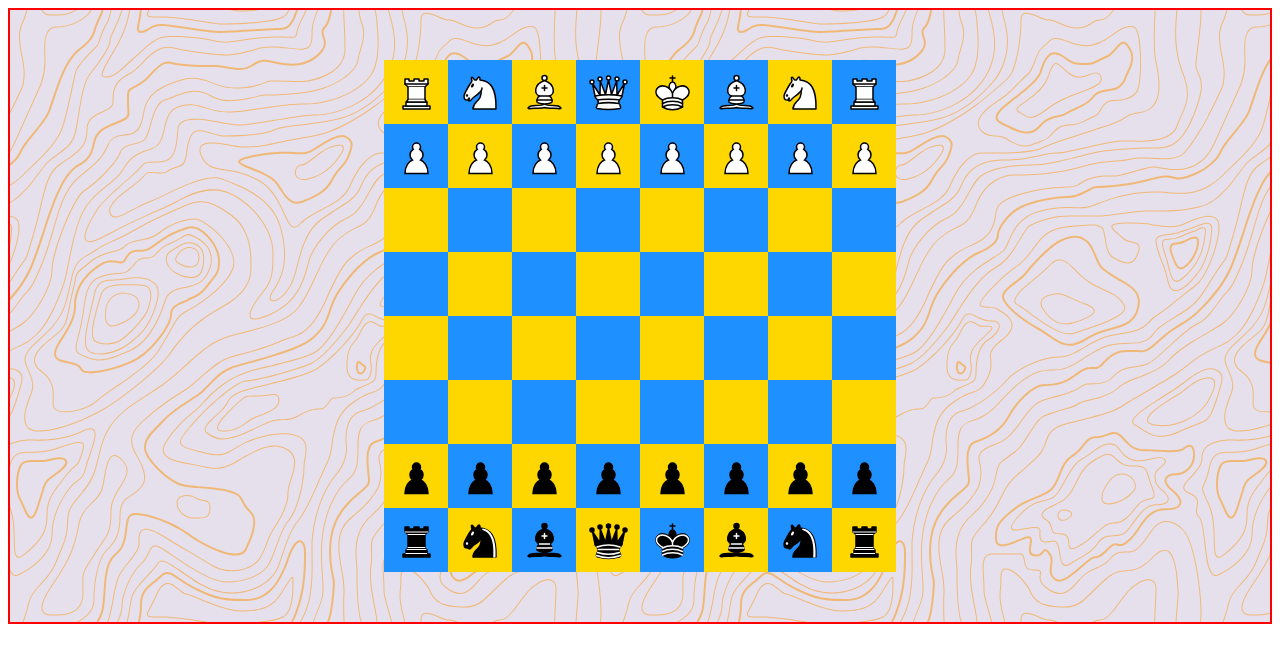
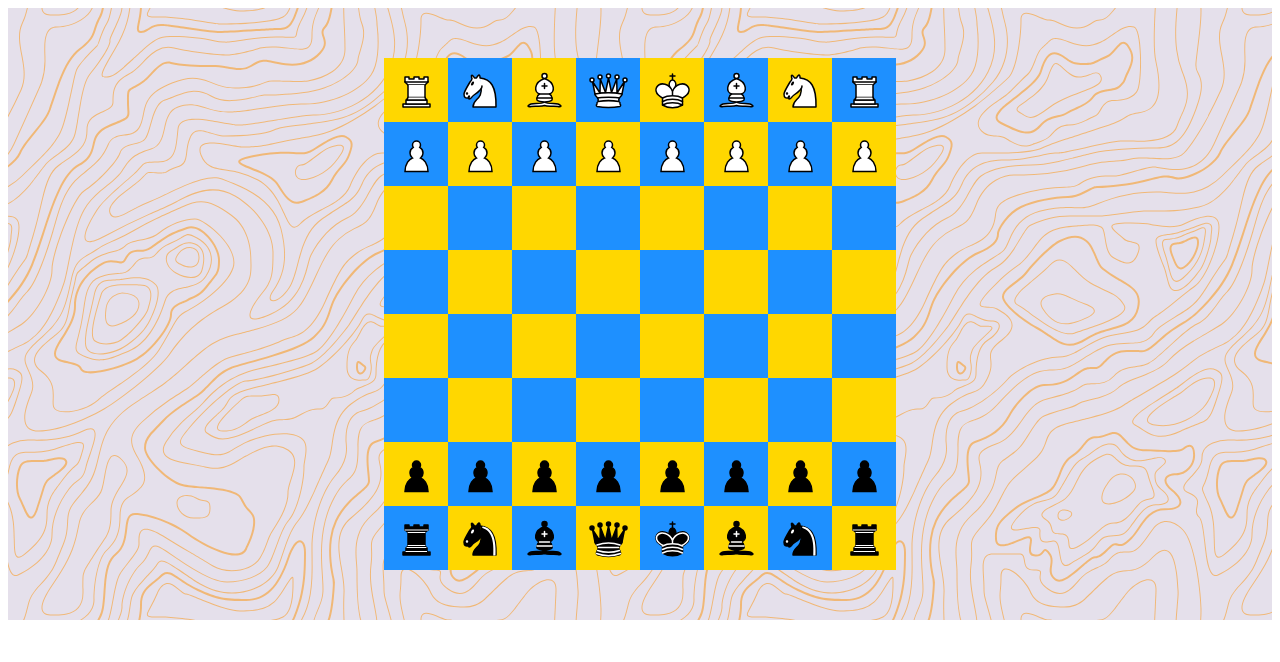
Before and after one commit to Tonny221/chesslink, a Next.js app: page /room in a window 1280 px wide. Shown: the top 662 px of the page. Built offline with nearby package versions, Linux system fonts and the light colour scheme.

Commit message:
remove border from background

```diff
--- a/components/ChessBoard/ChessBoard.styles.js
+++ b/components/ChessBoard/ChessBoard.styles.js
@@ -25,7 +25,6 @@ const BoardContainer = styled.div(() => {
     flexDirection: "column",
     justifyContent: "center",
     alignItems: "center",
-    border: "2px solid red",
     padding: "50px 0",
   };
 });
```
